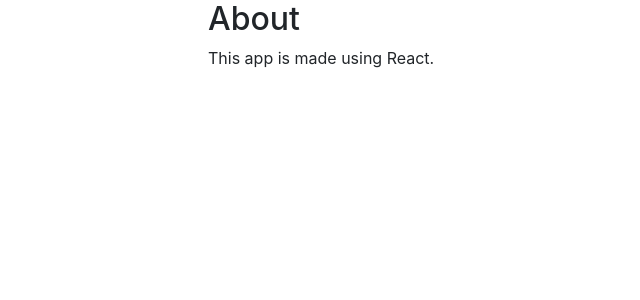
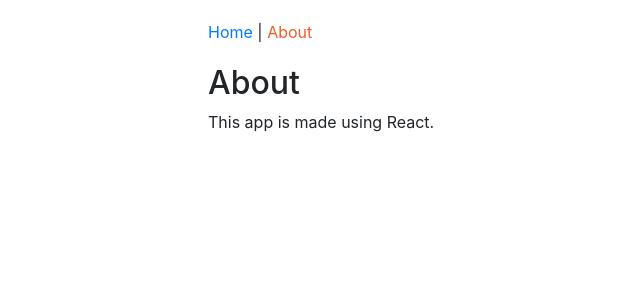
Before and after one commit to ElliotRedhead/LearningReactRedux, a React (Create React App) app in the folder my-app/: page /about in a window 1280 px wide. Shown: the top 300 px of the page, without its empty margins (22-662 px from the left). Built offline with nearby package versions, Linux system fonts and the light colour scheme.

Commit message:
Nav bar with dynamic style - route based.

```diff
--- a/my-app/src/components/App.js
+++ b/my-app/src/components/App.js
@@ -2,10 +2,12 @@
 import {Route} from "react-router-dom";
 import HomePage from "./home/HomePage";
 import AboutPage from "./about/AboutPage";
+import Header from "./common/Header";
 
 function App() {
     return(
         <div className="container-fluid">
+        <Header />
         <Route exact path="/" component={HomePage} />
         <Route path="/about" component={AboutPage} />
         </div>
--- a/my-app/src/components/common/Header.js
+++ b/my-app/src/components/common/Header.js
@@ -0,0 +1,15 @@
+import React from "react";
+import { NavLink } from "react-router-dom";
+
+const Header = () => {
+    const activeStyle = { color: "#F15B2A" };
+
+    return (
+        <nav>
+            <NavLink to="/" activeStyle={activeStyle} exact>Home</NavLink>{" | "}
+            <NavLink to="/about" activeStyle={activeStyle}>About</NavLink>
+        </nav>
+    )
+}
+
+export default Header;
```
